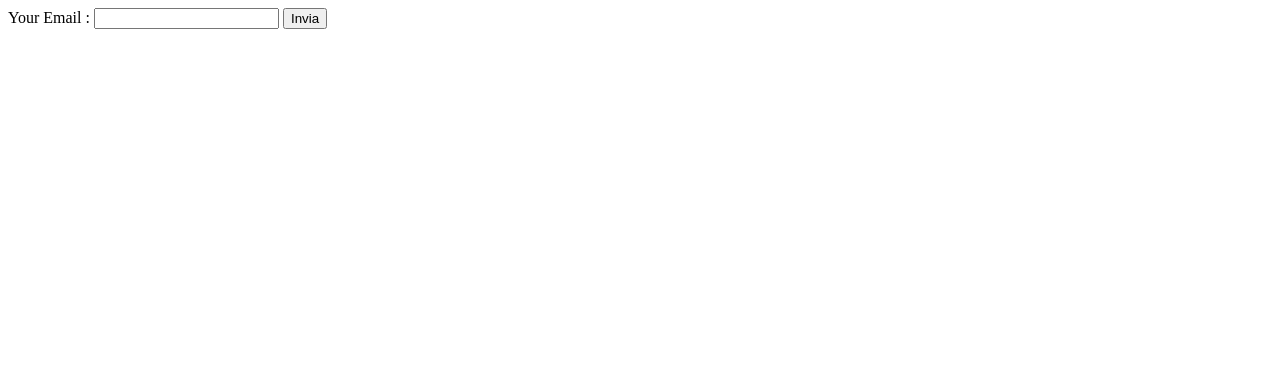
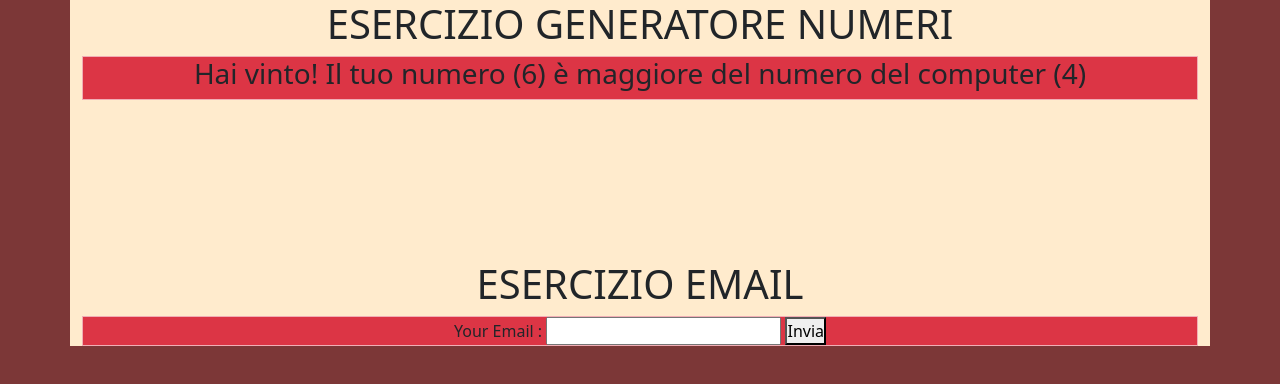
Before and after one commit to alessandrosaladino-tech/js-mail-dadi, a plain HTML site: page index.html in a window 1280 px wide. Drawn offline with nearby package versions, Linux system fonts and the light colour scheme.

Commit message:
Add
some style in css

```diff
--- /dev/null
+++ b/assets/css/style.css
@@ -0,0 +1,17 @@
+* {
+    margin: 0;
+    padding: 0;
+    box-sizing: border-box;
+}
+
+body {
+    background-color: rgb(124, 55, 55);
+}
+
+.bg_container {
+    background-color: blanchedalmond;
+}
+
+.mt_10 {
+    margin-top: 10rem;
+}
--- a/assets/java/main.js
+++ b/assets/java/main.js
@@ -8,16 +8,20 @@
 //Dichiaro le variabili per il numero dell'utente e il numero del computer
 const userNumber = Math.floor((Math.random()* 6) + 1);
 const pcNumber = Math.floor((Math.random()* 6) + 1);
+const generatorsResult = document.getElementById("generatorResult")
 console.log(userNumber,pcNumber)
 
 
 // Calcolo se il numero dell'utente è maggiore del numero del computer
 if (userNumber > pcNumber) {
     console.log (`Hai vinto! Il tuo numero (${userNumber}) è maggiore del numero del computer (${pcNumber})`);
+    generatorsResult.innerHTML = `Hai vinto! Il tuo numero (${userNumber}) è maggiore del numero del computer (${pcNumber})`;
 } else if (pcNumber > userNumber) {
     console.log(`Hai perso! Il numero del computer (${pcNumber}) è maggiore del tuo numero (${userNumber})`);
+    generatorsResult.innerHTML = `Hai perso! Il numero del computer (${pcNumber}) è maggiore del tuo numero (${userNumber})`;
 } else {
     console.log (`Pareggio! Il tuo numero (${userNumber}) è uguale a quello del computer (${pcNumber})`);
+    generatorsResult.innerHTML = `Pareggio! Il tuo numero (${userNumber}) è uguale a quello del computer (${pcNumber})`
 }
 
 //ESERCIZIO EMAIL
--- a/index.html
+++ b/index.html
@@ -4,18 +4,32 @@
 <head>
     <meta charset="UTF-8">
     <meta name="viewport" content="width=device-width, initial-scale=1.0">
+    <link href="https://cdn.jsdelivr.net/npm/bootstrap@5.3.1/dist/css/bootstrap.min.css" rel="stylesheet"
+        integrity="sha384-4bw+/aepP/YC94hEpVNVgiZdgIC5+VKNBQNGCHeKRQN+PtmoHDEXuppvnDJzQIu9" crossorigin="anonymous">
+        <link rel="stylesheet" href="./assets/css/style.css">
     <title>ESERCIZI</title>
 </head>
 
 <body>
-    <form action="">
-        <label for="uemail">Your Email :</label>
-        <input id="email">
-        <button id="send">Invia</button>
-    </form>
-    <p id="result"></p>
+    <div class="container bg_container">
+        <h1 class="text-center">ESERCIZIO GENERATORE NUMERI</h1>
+        <div class="container border border-danger-subtle bg-danger">
+            <h3 id="generatorResult" class="text-center"></h3>
+        </div>
+
+        <h1 class="text-center mt_10">ESERCIZIO EMAIL</h1>
+        <form action="" class="text-center container border border-danger-subtle bg-danger">
+            <label for="uemail">Your Email :</label>
+            <input id="email">
+            <button id="send">Invia</button>
+        </form>
+        <p id="result"></p>
+    </div>
 
     <script src="./assets/java/main.js"></script>
+    <script src="https://cdn.jsdelivr.net/npm/bootstrap@5.3.1/dist/js/bootstrap.bundle.min.js"
+        integrity="sha384-HwwvtgBNo3bZJJLYd8oVXjrBZt8cqVSpeBNS5n7C8IVInixGAoxmnlMuBnhbgrkm"
+        crossorigin="anonymous"></script>
 </body>
 
 </html>
```
